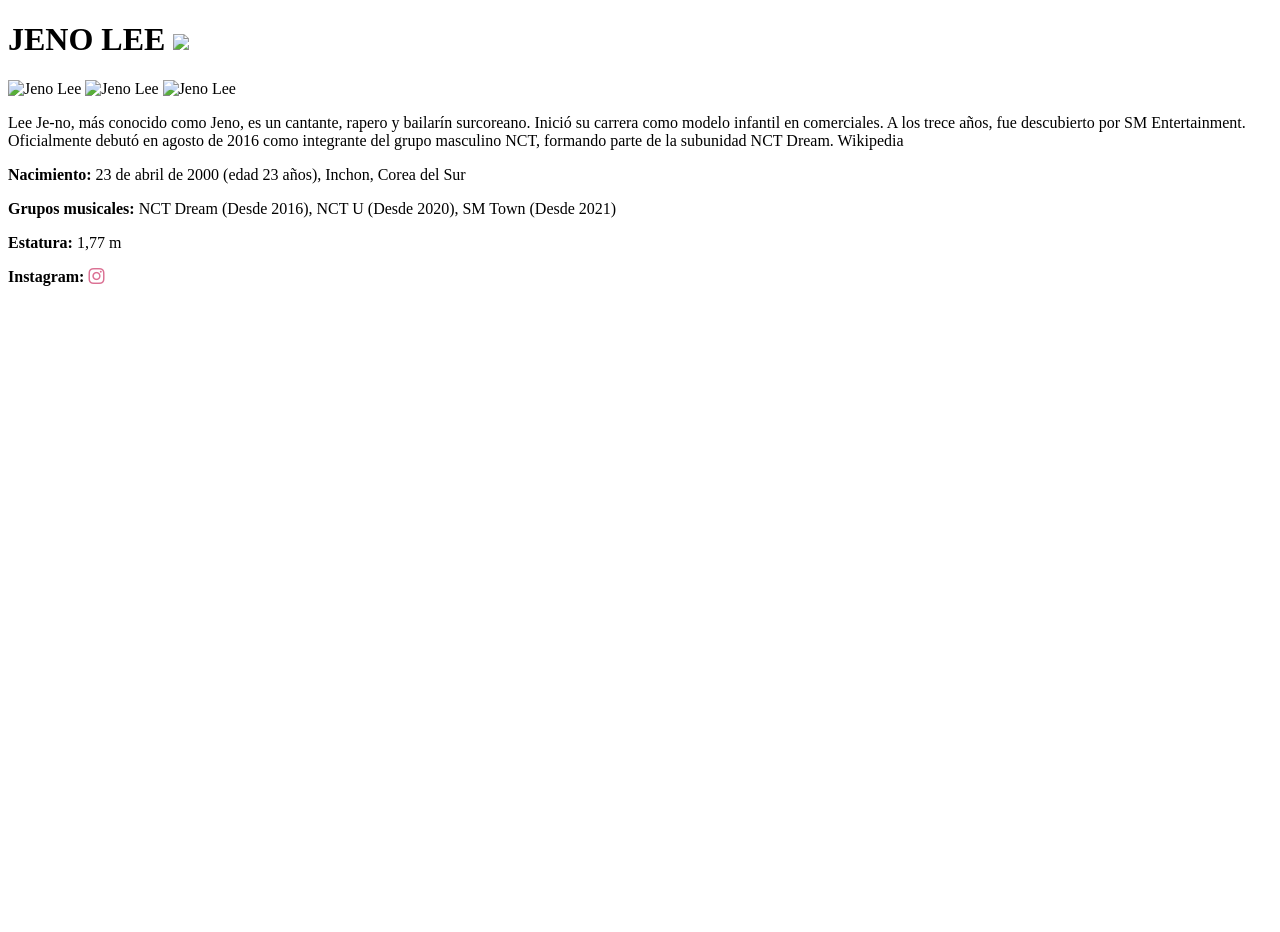
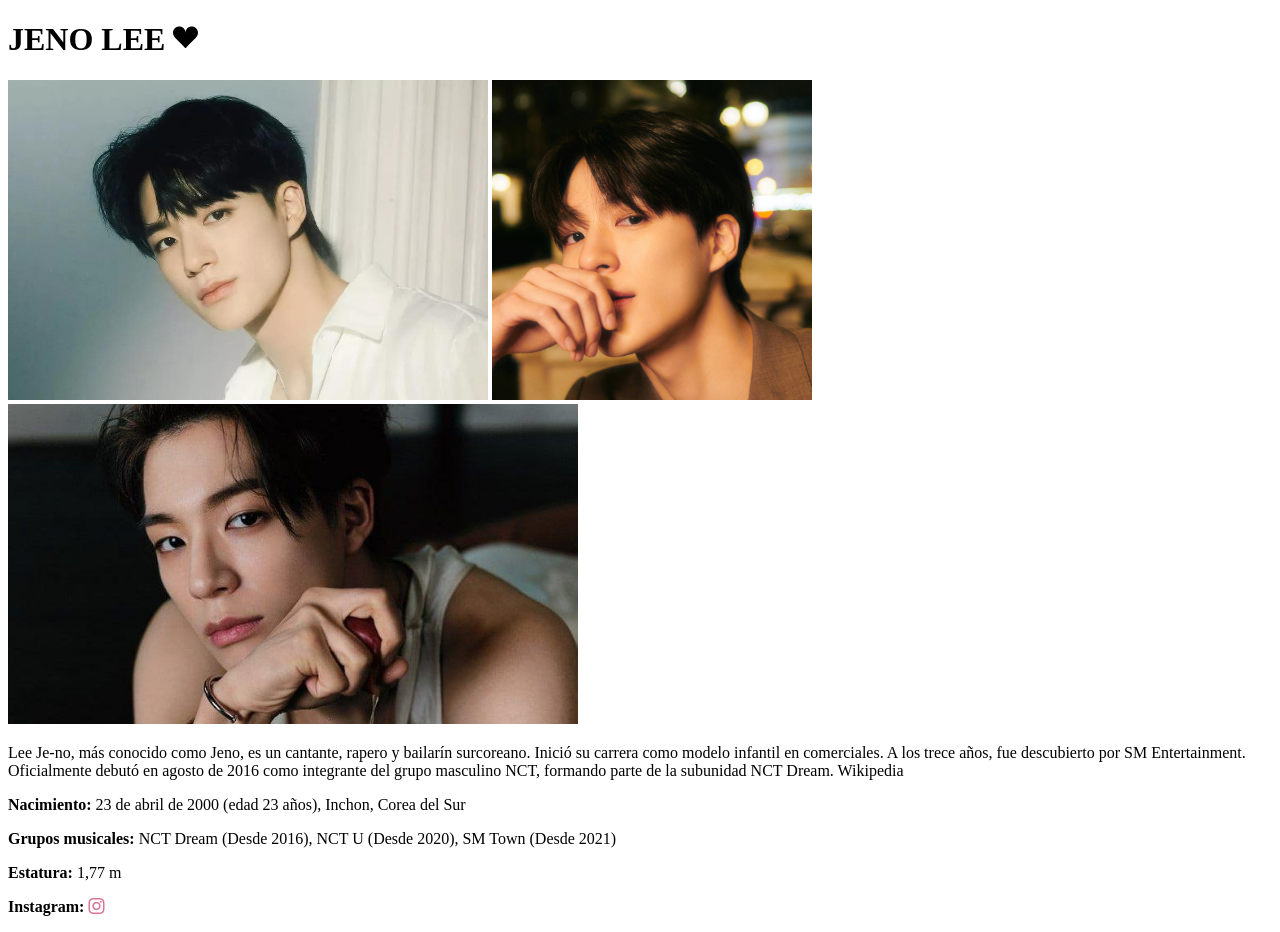
Before and after one commit to natystring/ROYALS, a plain HTML site: page index.html in a window 1280 px wide. Before the commit the page ends 800 px from the top, so only its background shows below. Drawn offline with nearby package versions, Linux system fonts and the light colour scheme; the site is published under a folder, as on GitHub Pages, so addresses that start at the root find nothing.

Commit message:
Jeno Lee Update

```diff
--- a/index.html
+++ b/index.html
@@ -4,15 +4,15 @@
     <meta charset="UTF-8">
     <meta name="viewport" content="width=device-width, initial-scale=1.0">
     <link rel="stylesheet" href="https://cdn.jsdelivr.net/npm/bootstrap-icons@1.11.3/font/bootstrap-icons.min.css">
-    <link rel="shortcut icon" href="/favicon/chat-heart-fill.svg" type="image/x-icon">
+    <link rel="shortcut icon" href="favicon/chat-heart-fill.svg" type="image/x-icon">
     <!--<link rel="icon" href="/favicon/chat-heart-fill.svg" type="image/vnd.microsoft.icon" />-->
     <title>String World</title>
 </head>
 <body>
-    <h1>JENO LEE <img src="/images/suit-heart-fill.svg" height="25" /></h1>
-    <img src="/jeno/dummy.jpeg" height="320" alt="Jeno Lee" />
-    <img src="/jeno/JENO_icon.webp" height="320" alt="Jeno Lee" />
-    <img src="/jeno/1-Lee-Jeno.jpg" height="320" alt="Jeno Lee" />
+    <h1>JENO LEE <img src="images/suit-heart-fill.svg" height="25" /></h1>
+    <img src="jeno/dummy.jpeg" height="320" alt="Jeno Lee" />
+    <img src="jeno/JENO_icon.webp" height="320" alt="Jeno Lee" />
+    <img src="jeno/1-Lee-Jeno.jpg" height="320" alt="Jeno Lee" />
 
     <!--
     <img src="https://6.soompi.io/image/b9e4793c6228459490f86542bf9295ce/dummy.jpeg" height="320" alt="Jeno Lee" />
```
